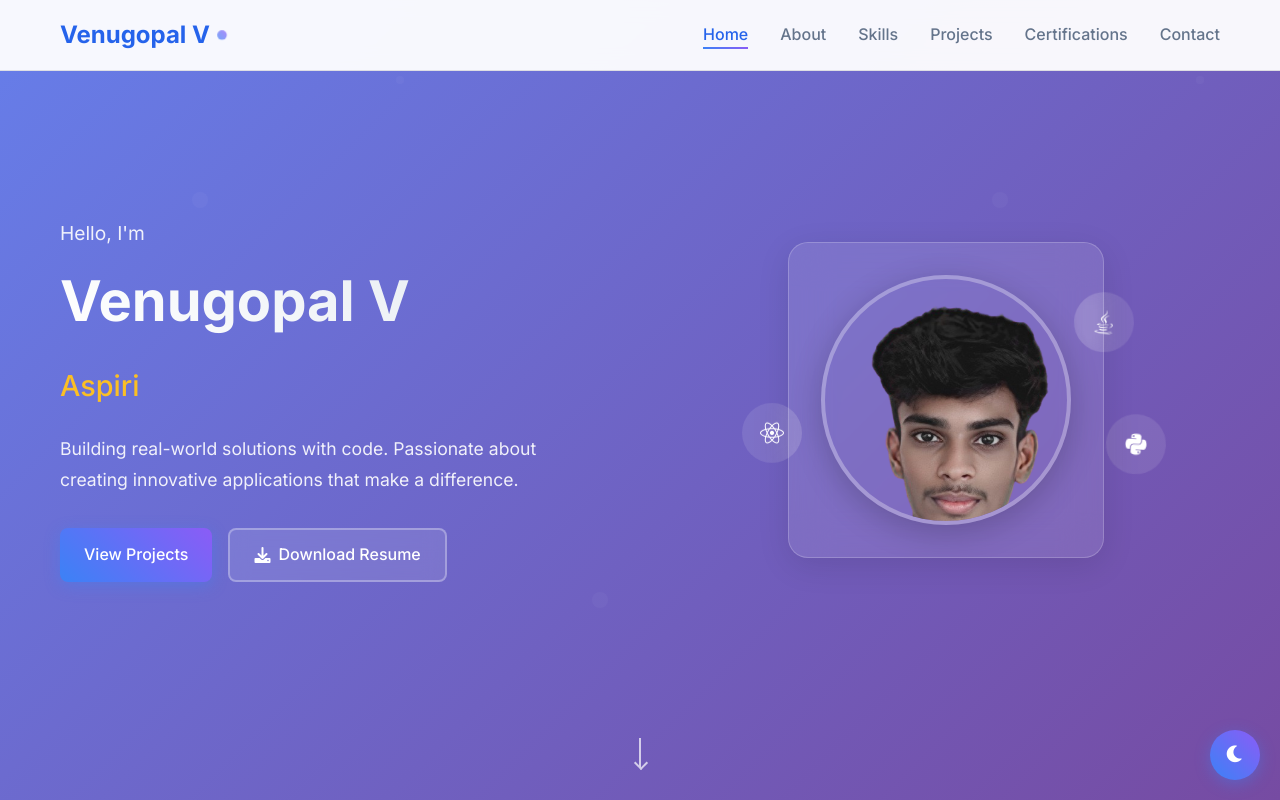
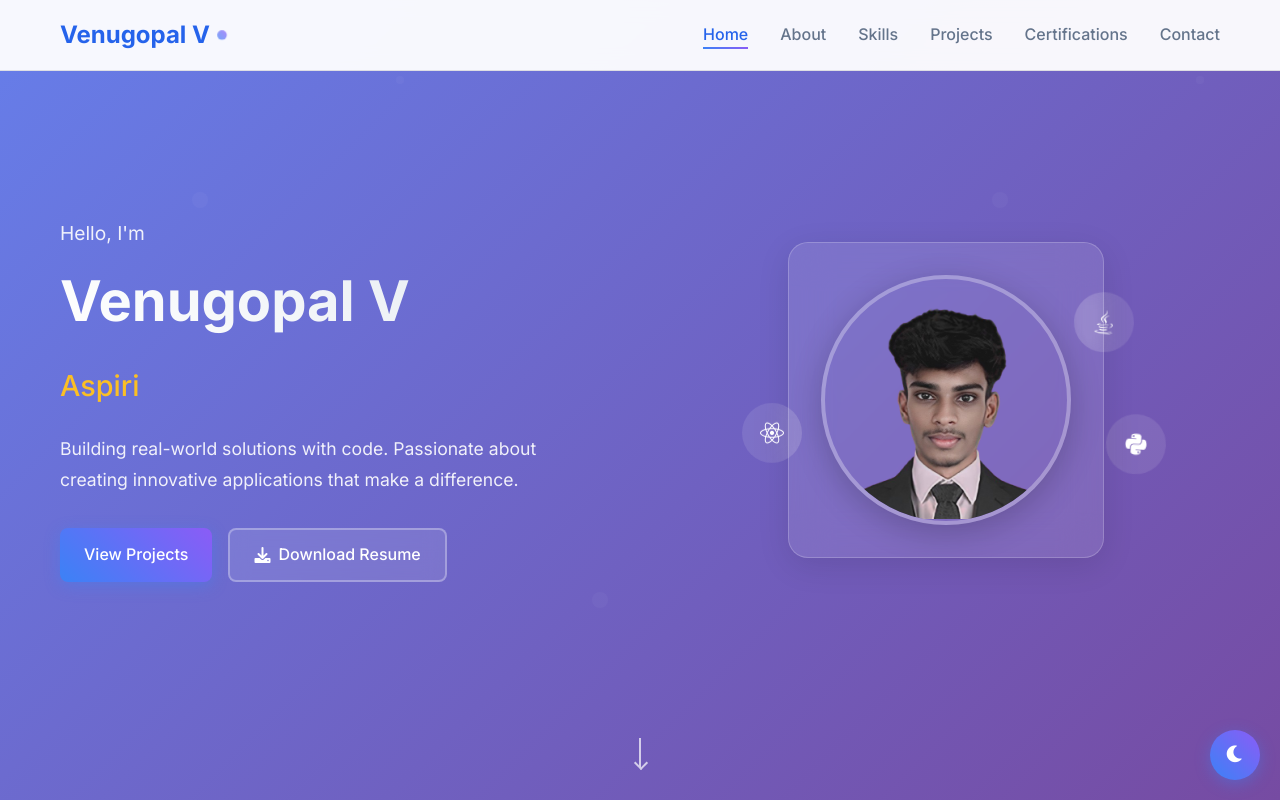
Before and after one commit to venu-420/Portfolio, a website: page docs/index.html in a window 1280 px wide. Shown: the top 800 px of the page. Drawn offline with Linux system fonts and the light colour scheme.

Commit message:
Update styles.css

```diff
--- a/docs/styles.css
+++ b/docs/styles.css
@@ -316,9 +316,10 @@ body.dark-theme {
 }
 
 .profile-image img {
-    width: 110%;
-    height: 140%;
-    object-fit: cover;
+    margin-top: 10px;
+    width: 100%;
+    height: 95%;
+    object-fit: contain;
 }
 
 .floating-elements {
```
